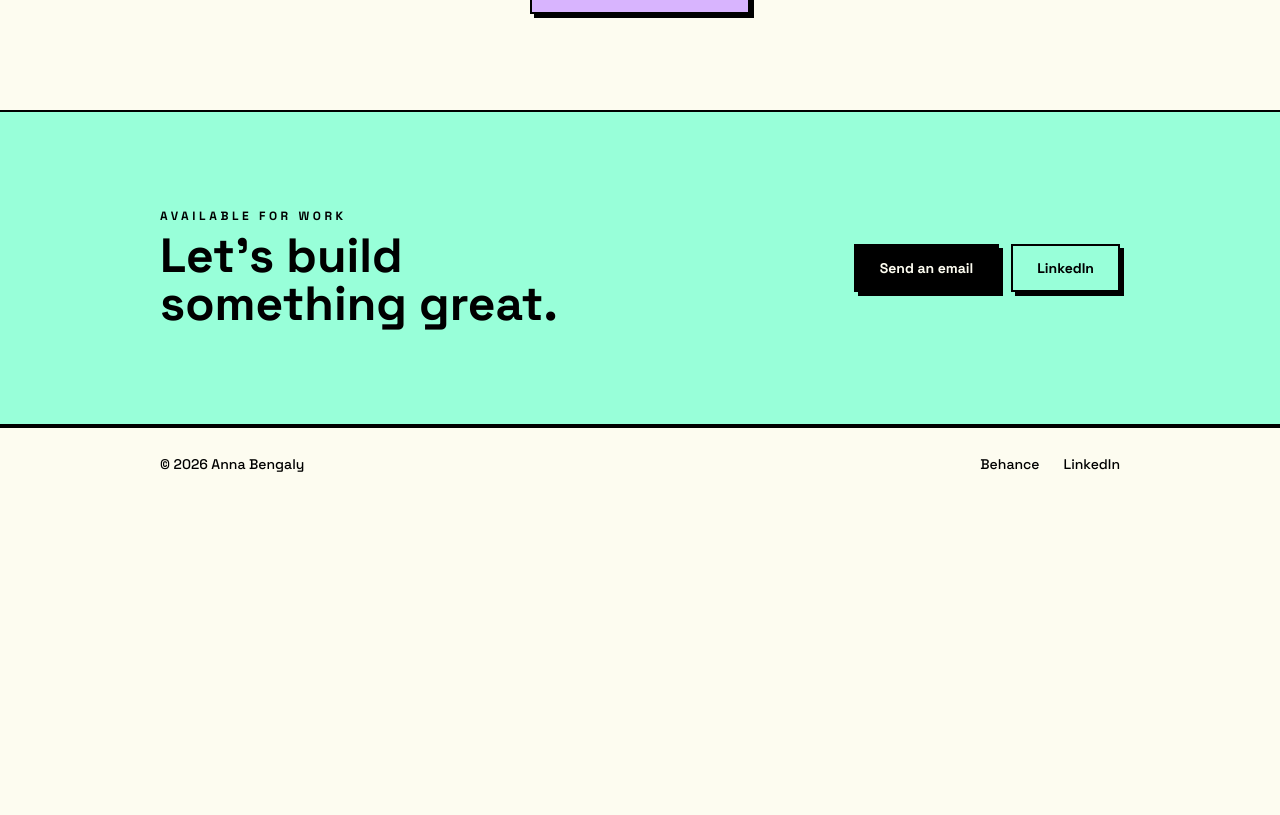
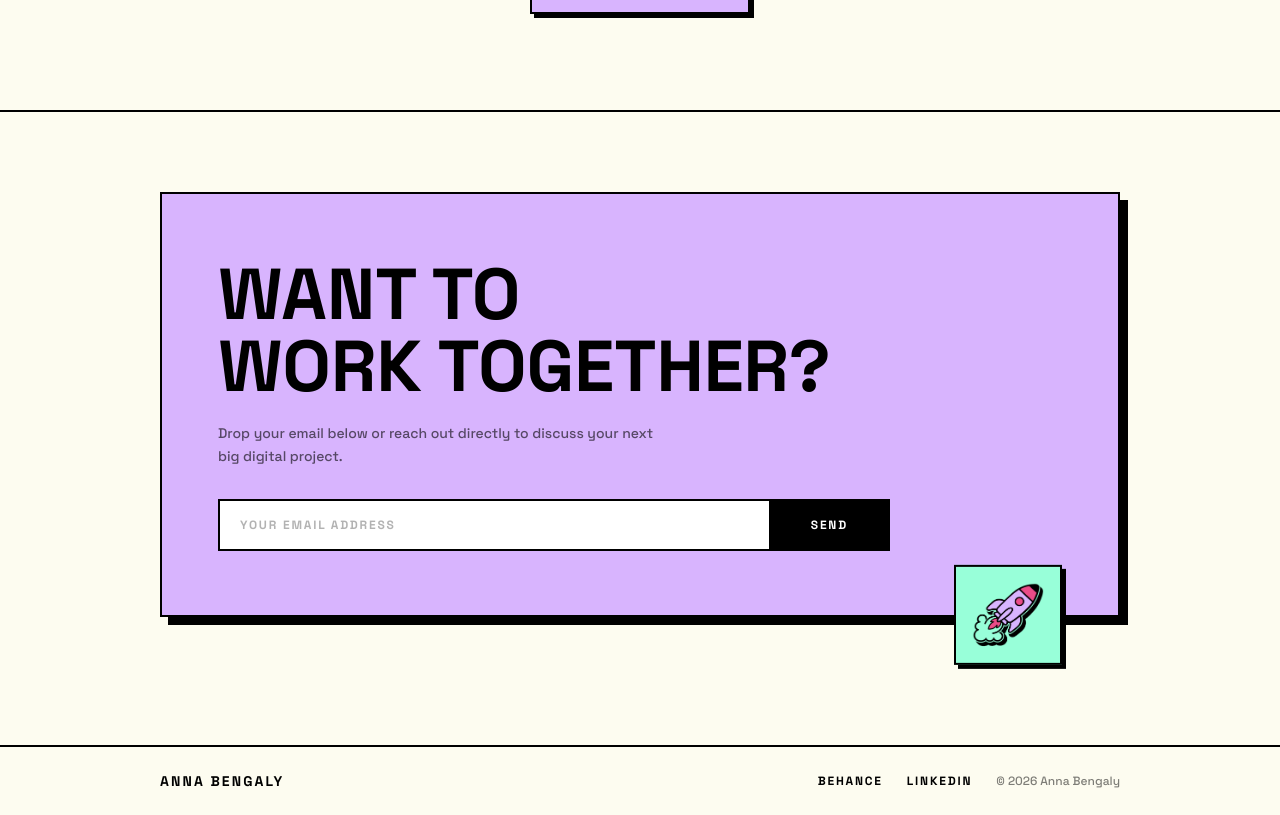
Before and after one commit to Guilherme-Salles/anna-portfolio-website, a Next.js app: page / in a window 1280 px wide. Shown: the part 1389-2204 px from the top of the page. Before the commit the page ends 1889 px from the top, so only its background shows below. Built offline with nearby package versions, Linux system fonts and the light colour scheme.

Commit message:
UI: footage initial changes

```diff
--- a/src/components/layout/Footer.tsx
+++ b/src/components/layout/Footer.tsx
@@ -2,14 +2,8 @@ import Link from "next/link"
 import { Container } from "./Container"
 
 const socialLinks = [
-  {
-    label: "Behance",
-    href: "https://www.behance.net/annabengaly",
-  },
-  {
-    label: "LinkedIn",
-    href: "https://www.linkedin.com/in/anna-bengaly",
-  },
+  { label: "Behance", href: "https://www.behance.net/annabengaly" },
+  { label: "LinkedIn", href: "https://www.linkedin.com/in/anna-bengaly" },
 ]
 
 export function Footer() {
@@ -17,25 +11,27 @@ export function Footer() {
     <footer className="border-t-2 border-black dark:border-white mt-auto">
       <Container>
         <div className="flex flex-col sm:flex-row items-center justify-between gap-4 py-6">
-          <p className="text-sm font-medium">
-            © {new Date().getFullYear()} Anna Bengaly
-          </p>
+          <span className="font-bold text-sm uppercase tracking-[0.15em]">
+            Anna Bengaly
+          </span>
 
-          <ul className="flex items-center gap-6">
+          <div className="flex items-center gap-6 flex-wrap justify-center sm:justify-end">
             {socialLinks.map((link) => (
-              <li key={link.label}>
               <Link
+                key={link.label}
                 href={link.href}
                 target="_blank"
                 rel="noopener noreferrer"
-                  className="text-sm font-medium hover:text-lavender transition-colors"
+                className="text-xs font-bold uppercase tracking-[0.15em] hover:text-lavender transition-colors"
               >
                 {link.label}
                 <span className="sr-only"> (opens in new tab)</span>
               </Link>
-              </li>
             ))}
-          </ul>
+            <span className="text-xs font-medium opacity-50">
+              © {new Date().getFullYear()} Anna Bengaly
+            </span>
+          </div>
         </div>
       </Container>
     </footer>
--- a/src/components/sections/ContactBanner.tsx
+++ b/src/components/sections/ContactBanner.tsx
@@ -1,55 +1,79 @@
 "use client"
 
+import { useState } from "react"
 import { motion } from "framer-motion"
-import Link from "next/link"
+import Image from "next/image"
 import { Container } from "@/components/layout/Container"
 
 export function ContactBanner() {
+  const [email, setEmail] = useState("")
+
   return (
-    <motion.section
-      aria-labelledby="contact-heading"
-      className="py-16 md:py-24 bg-mint border-b-2 border-black"
-      initial={{ opacity: 0, y: 40 }}
-      whileInView={{ opacity: 1, y: 0 }}
-      viewport={{ once: true, margin: "-80px" }}
-      transition={{ duration: 0.6, ease: "easeOut" }}
-    >
+    <section aria-labelledby="contact-heading" className="bg-bone py-16 md:py-20 pb-28 md:pb-32">
       <Container>
-        <div className="flex flex-col md:flex-row items-start md:items-center justify-between gap-8">
-          <div>
-            <p className="text-xs font-bold tracking-[0.3em] uppercase mb-2">
-              Available for work
-            </p>
+        <motion.div
+          className="relative bg-lavender border-2 border-black shadow-brutal-lg px-10 md:px-14 py-12 md:py-16"
+          initial={{ opacity: 0, y: 40 }}
+          whileInView={{ opacity: 1, y: 0 }}
+          viewport={{ once: true, margin: "-80px" }}
+          transition={{ duration: 0.6, ease: "easeOut" }}
+        >
+          {/* ── Left content ─────────────────────────────────────────── */}
+          <div className="max-w-2xl">
             <h2
               id="contact-heading"
-              className="font-black leading-none text-black"
-              style={{ fontSize: "var(--text-heading)" }}
+              className="font-black uppercase leading-none text-black text-5xl md:text-6xl lg:text-7xl mb-5"
             >
-              Let&apos;s build
+              Want to
               <br />
-              something great.
+              work together?
             </h2>
+
+            <p className="text-sm font-medium text-black/60 max-w-md mb-8 leading-relaxed">
+              Drop your email below or reach out directly to discuss your next big digital project.
+            </p>
+
+            {/* ── Email form ───────────────────────────────────────────── */}
+            <div className="flex flex-col sm:flex-row">
+              <input
+                type="email"
+                value={email}
+                onChange={(e) => setEmail(e.target.value)}
+                placeholder="YOUR EMAIL ADDRESS"
+                aria-label="Your email address"
+                className="flex-1 px-5 py-4 bg-white border-2 border-black text-xs font-bold tracking-[0.15em] uppercase placeholder:text-black/30 outline-none focus:bg-bone transition-colors"
+              />
+              <a
+                href={`mailto:anna@example.com${email ? `?body=My%20email%20is%20${encodeURIComponent(email)}` : ""}`}
+                className="px-10 py-4 bg-black text-white font-bold text-xs tracking-[0.15em] uppercase border-2 border-black sm:border-l-0 border-t-0 sm:border-t-2 hover:bg-lavender hover:text-black transition-colors duration-150 text-center shrink-0"
+              >
+                Send
+              </a>
+            </div>
           </div>
 
-          <div className="flex flex-col sm:flex-row gap-3">
-            <Link
-              href="mailto:anna@example.com"
-              className="inline-flex items-center px-6 py-3 bg-black text-bone font-bold text-sm border-2 border-black shadow-brutal-sm hover:-translate-x-1 hover:-translate-y-1 hover:shadow-brutal transition-all duration-150"
+          {/* ── Rocket floating badge ────────────────────────────────────
+               Outer div: CSS translate-y-1/2 anchors it to the bottom border.
+               Inner motion.div: float animation doesn't conflict with CSS transform.
+          ──────────────────────────────────────────────────────────────── */}
+          <div className="absolute bottom-0 right-10 md:right-14 translate-y-1/2 z-10">
+            <motion.div
+              animate={{ y: [0, -10, 0] }}
+              transition={{ duration: 3, repeat: Infinity, ease: "easeInOut" }}
             >
-              Send an email
-            </Link>
-            <Link
-              href="https://www.linkedin.com/in/anna-bengaly"
-              target="_blank"
-              rel="noopener noreferrer"
-              className="inline-flex items-center px-6 py-3 bg-transparent text-black font-bold text-sm border-2 border-black shadow-brutal-sm hover:-translate-x-1 hover:-translate-y-1 hover:shadow-brutal transition-all duration-150"
-            >
-              LinkedIn
-              <span className="sr-only"> (opens in new tab)</span>
-            </Link>
+              <div className="bg-mint border-2 border-black shadow-brutal-sm p-4">
+                <Image
+                  src="/images/rocket.png"
+                  alt=""
+                  width={72}
+                  height={72}
+                  aria-hidden="true"
+                />
+              </div>
+            </motion.div>
           </div>
-        </div>
+        </motion.div>
       </Container>
-    </motion.section>
+    </section>
   )
 }
```
Also changed, not shown: .claude/settings.local.json, public/images/rocket.png (added), 1 other file (tests, documents, lock files or other folders). Lines whose indentation alone changed are shown as unchanged.
